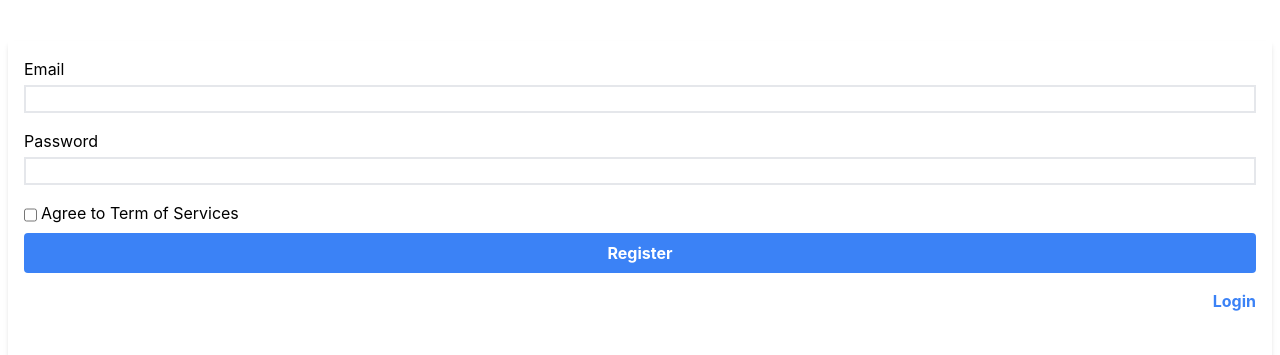
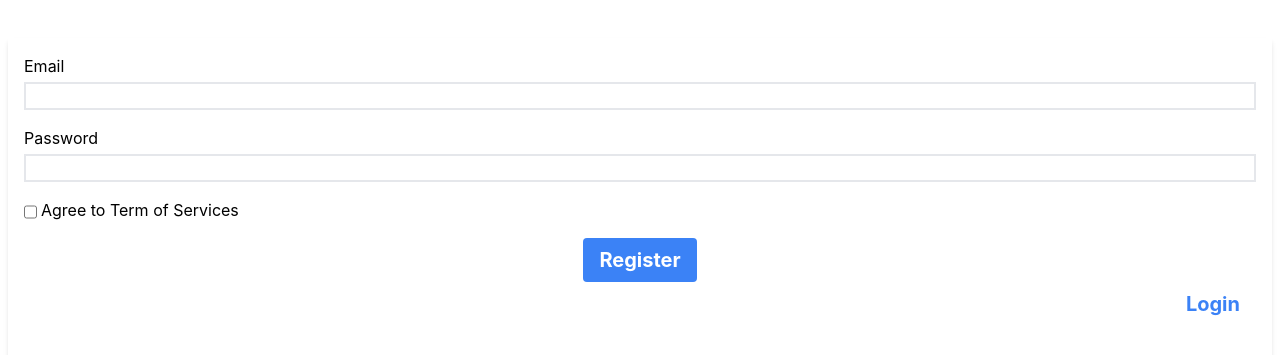
Before and after one commit to wasd0109/dropbox-copy, a React (Create React App) app: page /register in a window 1280 px wide. Shown: the part 127-482 px from the top of the page. Built offline with nearby package versions, Linux system fonts and the light colour scheme.

Commit message:
Register page style changed

```diff
--- a/src/pages/Register/Register.tsx
+++ b/src/pages/Register/Register.tsx
@@ -92,7 +92,7 @@ function AuthForm() {
           </div>
         )}
 
-        <div className="flex justify-center flex-col mt-2">
+        <div className="flex justify-center flex-col mt-4">
           {loading ? (
             <ReactLoading
               type="spin"
@@ -106,18 +106,18 @@ function AuthForm() {
               type="submit"
               aria-label="Register"
               value="Register"
-              className="bg-blue-500 hover:bg-blue-700 cursor-pointer  text-white font-bold py-2 px-4 rounded"
+              className="bg-blue-500 hover:bg-blue-700 cursor-pointer  text-white text-xl font-bold py-2 px-4 rounded self-center"
             />
           )}
           <Link
             to="/login"
             aria-label="To Login Page"
-            className="self-end text-blue-500 hover:text-blue-700 cursor-pointer font-bold mt-4"
+            className="self-end text-blue-500 hover:text-blue-700 cursor-pointer text-xl font-bold mt-2 mr-4"
           >
             Login
           </Link>
         </div>
-        <div className="self-center mt-2">
+        <div className=" self-center mt-2">
           {registerError ? <ErrorBar message={registerError} /> : null}
         </div>
       </form>
```
